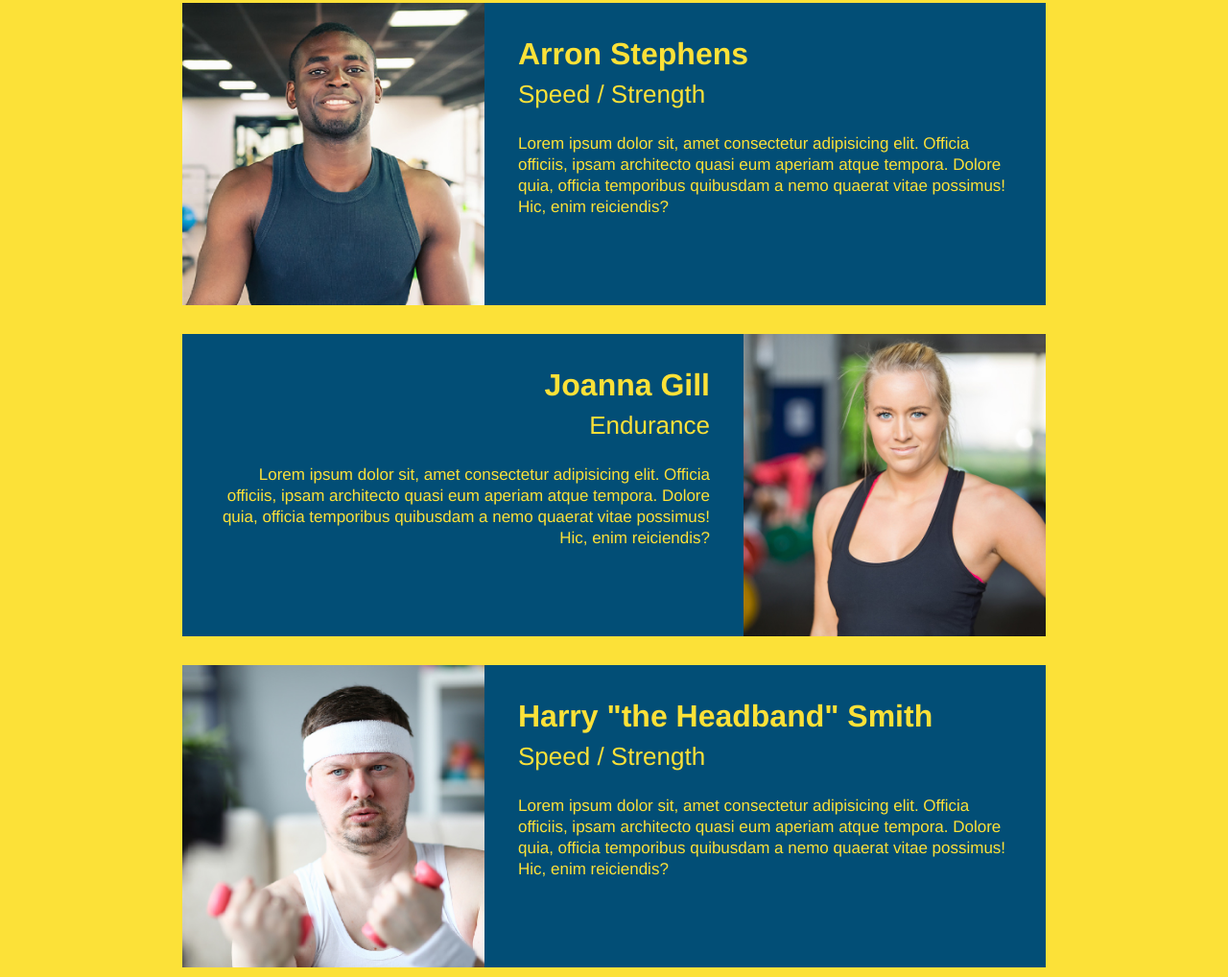
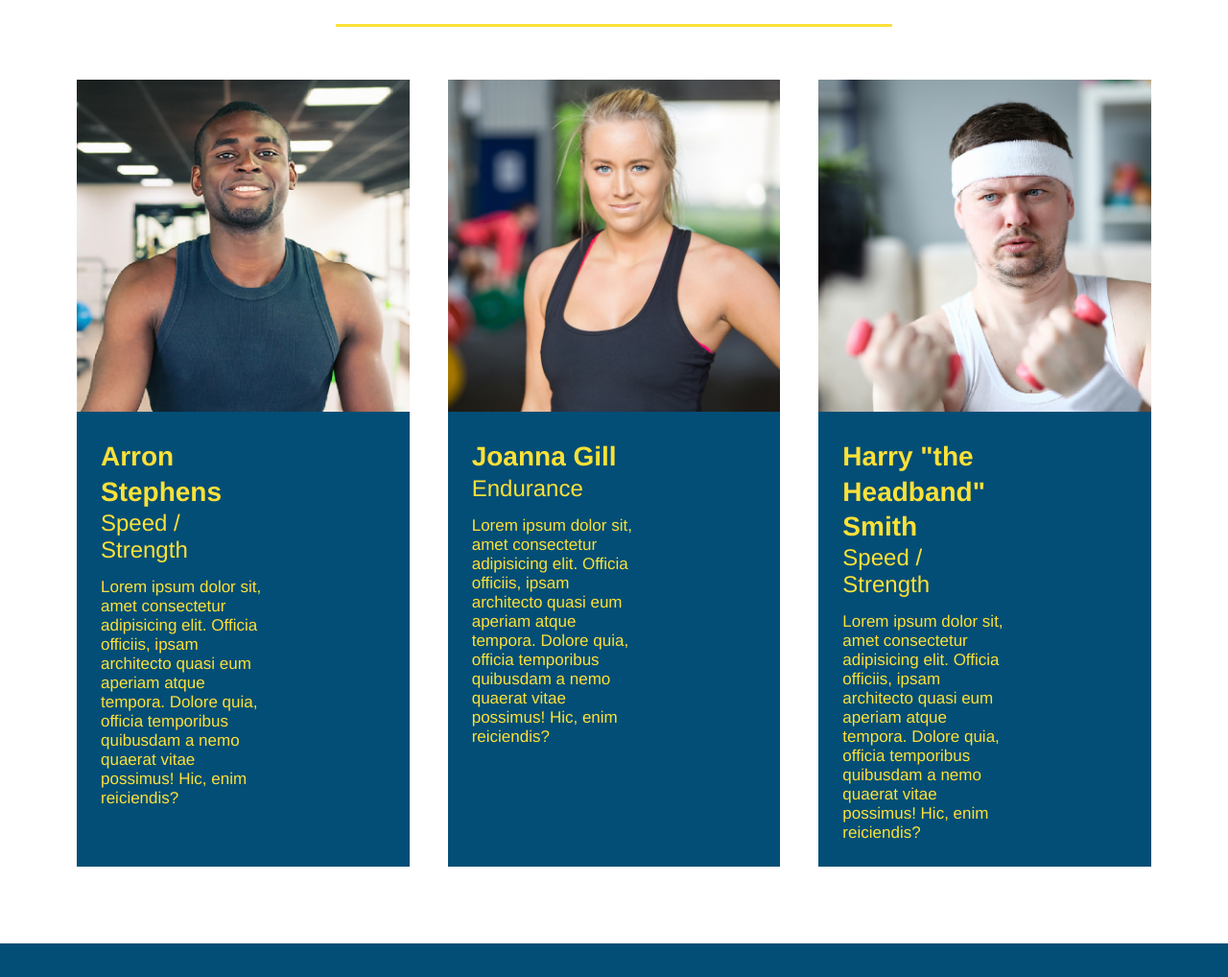
Before and after one commit to cola-mars/run--buddy, a plain HTML site: page index.html in a window 1280 px wide. Shown: the part 2362-3380 px from the top of the page at 96% size. Drawn offline with Linux system fonts and the light colour scheme.

Commit message:
add flexbox to the trainers

```diff
--- a/assets/css/style.css
+++ b/assets/css/style.css
@@ -200,21 +200,24 @@ section {
 }
 /*trainer section*/
 .trainers {
+    width: 100%;
+    margin: 0 auto;
+    display: flex;
+    flex-wrap: wrap;
+    justify-content: space-around;
 }
 .trainer {
-    width: 900px;
-    margin: 0 auto 30px auto;
+    margin: 20px;
     background: #024e76;
     color: #fce138;
     overflow: auto;
+    flex: 1;
 }
 .trainer img {
-    width: 35%;
-    float: left;
+    width: 100%;
 }
 .trainer-bio {
-    padding: 35px;
-    float: left;
+    padding: 25px;
     width: 65%;
 }
 /*utility classes*/
@@ -229,17 +232,16 @@ section {
 }
 /*end of utility classes*/
 .trainer-bio h3 {
-    font-size: 32px;
-    margin-bottom: 8px;
+    font-size: 28px;
+    line-height: 1.3;
 }
 .trainer-bio h4 {
     font-weight: lighter;
-    font-size: 26px;
-    margin-bottom: 25px;
+    font-size: 24px;
+    margin-bottom: 15px;
 }
 .trainer-bio p {
     font-size: 17px;
-    line-height: 1.3;
 }
 /*Reach out styles*/
 .contact {
--- a/index.html
+++ b/index.html
@@ -147,19 +147,20 @@
                 </div>
             </div>
             <!--END OF "WHAT YOU DO" SECTION-->
-
+            </section>
         <!-- "meet the trainers" section -->
-        <section id="your-trainers" class="trainers">
+        <section id="your-trainers">
             <div class="flex-row">
                 <h2 class="section-title primary-border">Meet The Trainers</h2>
             </div>
 
             <!-- first trainer bio-->
+            <div class="trainers">
                 <article class="trainer">
                     <img src="./assets/images/trainer-1.jpg" alt="Arron Stephens in his workout clothes, ready to pump iron" />
-                <div class="trainer-bio text-left">
-                    <h3>Arron Stephens</h3>
-                    <h4>Speed / Strength</h4>
+                    <div class="trainer-bio">
+                        <h3 class="trainer-name">Arron Stephens</h3>
+                        <h4 class="trainer-role">Speed / Strength</h4>
                         <p>
                             Lorem ipsum dolor sit, amet consectetur adipisicing elit. Officia officiis, ipsam architecto quasi eum aperiam atque tempora. Dolore quia, officia temporibus quibusdam a nemo quaerat vitae possimus! Hic, enim reiciendis?
                         </p>
@@ -168,27 +169,28 @@
 
                 <!-- second trainer bio-->
                 <article class="trainer">
-                <div class="trainer-bio text-right">
-                    <h3>Joanna Gill</h3>
-                    <h4>Endurance</h4>
+                    <img src="./assets/images/trainer-2.jpg" alt="Joanna Gill cooling off after a workout" />
+                    <div class="trainer-bio">
+                        <h3 class="trainer-name">Joanna Gill</h3>
+                        <h4 class="trainer-role">Endurance</h4>
                         <p>
                             Lorem ipsum dolor sit, amet consectetur adipisicing elit. Officia officiis, ipsam architecto quasi eum aperiam atque tempora. Dolore quia, officia temporibus quibusdam a nemo quaerat vitae possimus! Hic, enim reiciendis?
                         </p>
                     </div>
-                <img src="./assets/images/trainer-2.jpg" alt="Joanna Gill cooling off after a workout" />
                 </article>
 
                 <!-- third trainer bio-->
                 <article class="trainer">
                     <img src="./assets/images/trainer-3.jpg" alt="Harry Smith wearing a headband and lifting comically small pink weights" />
-                <div class="trainer-bio text-left">
-                    <h3>Harry "the Headband" Smith</h3>
-                    <h4>Speed / Strength</h4>
+                    <div class="trainer-bio">
+                        <h3 class="trainer-name">Harry "the Headband" Smith</h3>
+                        <h4 class="trainer-role">Speed / Strength</h4>
                         <p>
                             Lorem ipsum dolor sit, amet consectetur adipisicing elit. Officia officiis, ipsam architecto quasi eum aperiam atque tempora. Dolore quia, officia temporibus quibusdam a nemo quaerat vitae possimus! Hic, enim reiciendis?
                         </p>
                     </div>
                 </article>
+            </div>
         </section>
 
         <!-- "reach out" section -->
```
Lines whose indentation alone changed are shown as unchanged.
